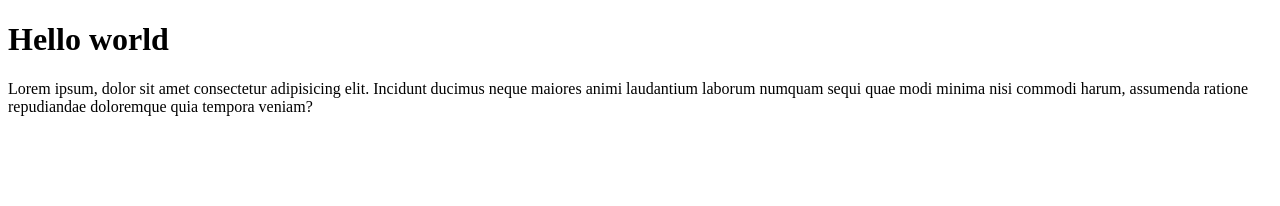
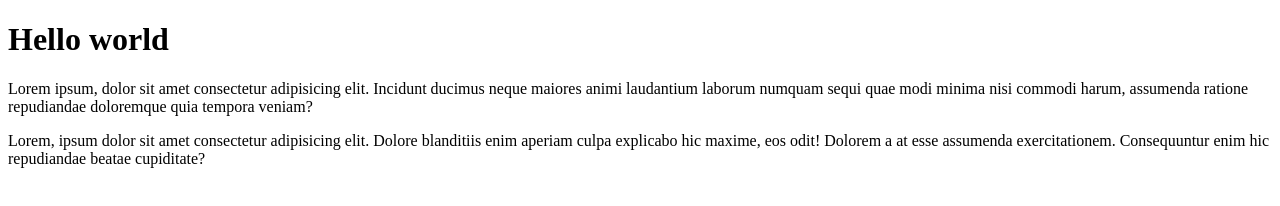
Before and after one commit to giacomo1235/htmlcss-hello, a plain HTML site: page index.html in a window 1280 px wide. Drawn offline with Linux system fonts and the light colour scheme.

Commit message:
aggiunto testo 2

```diff
--- a/index.html
+++ b/index.html
@@ -9,5 +9,6 @@
 <body>
     <h1>Hello world</h1>
     <p>Lorem ipsum, dolor sit amet consectetur adipisicing elit. Incidunt ducimus neque maiores animi laudantium laborum numquam sequi quae modi minima nisi commodi harum, assumenda ratione repudiandae doloremque quia tempora veniam?</p>
+    <p>Lorem, ipsum dolor sit amet consectetur adipisicing elit. Dolore blanditiis enim aperiam culpa explicabo hic maxime, eos odit! Dolorem a at esse assumenda exercitationem. Consequuntur enim hic repudiandae beatae cupiditate?</p>
 </body>
 </html>
```
